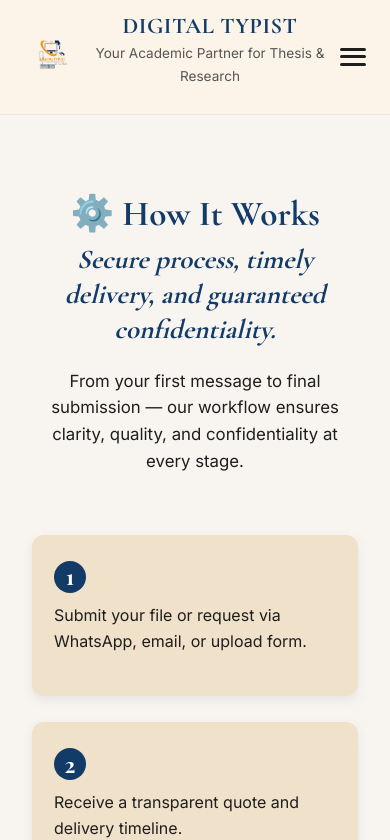
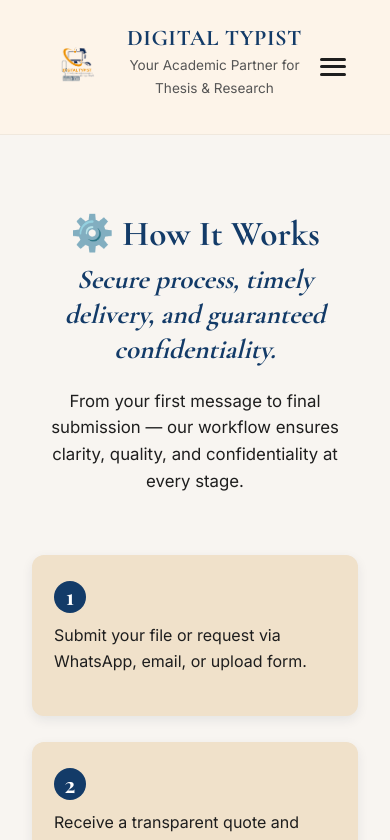
Before and after one commit to digital-typist/digital-typist-lts, a Next.js app: page /process in a window 390 px wide. Shown: the top 840 px of the page. Built offline with nearby package versions, Linux system fonts and the light colour scheme.

Commit message:
Update header.css

```diff
--- a/src/app/css/header.css
+++ b/src/app/css/header.css
@@ -15,19 +15,25 @@
     display: flex;
     align-items: center;
     justify-content: space-between;
-    flex-wrap: wrap;
+    flex-wrap: nowrap;
     position: relative;
+    padding: 8px 20px;
 }
 
 /* ===== LOGO ===== */
 .logoBlock {
     flex: 0 0 auto;
+    display: flex;
+    align-items: center;
+    justify-content: center;
 }
 
 .siteLogo {
-    width: 70px;
+    width: 85px;
+    /* increased size for better proportion */
     height: auto;
     display: block;
+    margin-top: 2px;
     transition: transform 0.3s ease;
 }
 
@@ -37,13 +43,16 @@
 
 /* ===== BRAND (CENTERED) ===== */
 .brandBlock {
+    position: absolute;
+    left: 50%;
+    transform: translateX(-50%);
     text-align: center;
-    flex: 1;
+    line-height: 1.3;
 }
 
 .brandName {
     font-family: "Cormorant Garamond", serif;
-    font-size: 1.8rem;
+    font-size: 1.9rem;
     font-weight: 700;
     color: var(--brand);
     letter-spacing: 0.5px;
@@ -52,7 +61,7 @@
 
 .tagline {
     font-family: "Inter", sans-serif;
-    font-size: 0.95rem;
+    font-size: 1rem;
     color: var(--muted);
 }
 
@@ -101,8 +110,12 @@
     }
 
    .brandBlock {
+       position: static;
+       transform: none;
        order: 2;
        flex: 1;
+       text-align: center;
+       margin-top: 4px;
    }
 
     .logoBlock {
@@ -138,7 +151,7 @@
     }
 
     .siteLogo {
-        width: 56px;
+        width: 65px;
     }
 
    .brandName {
```
Lines whose indentation alone changed are shown as unchanged.
